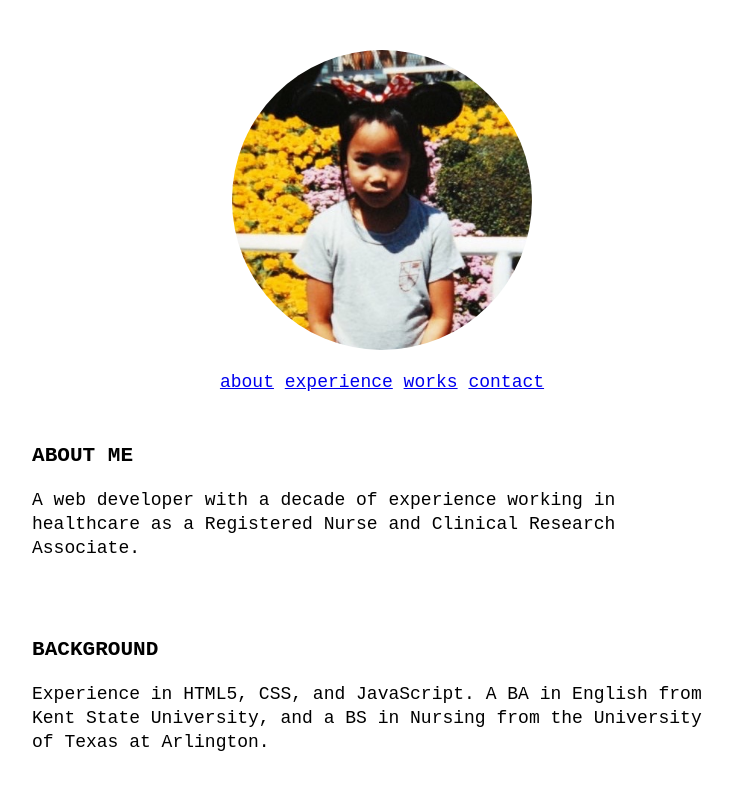
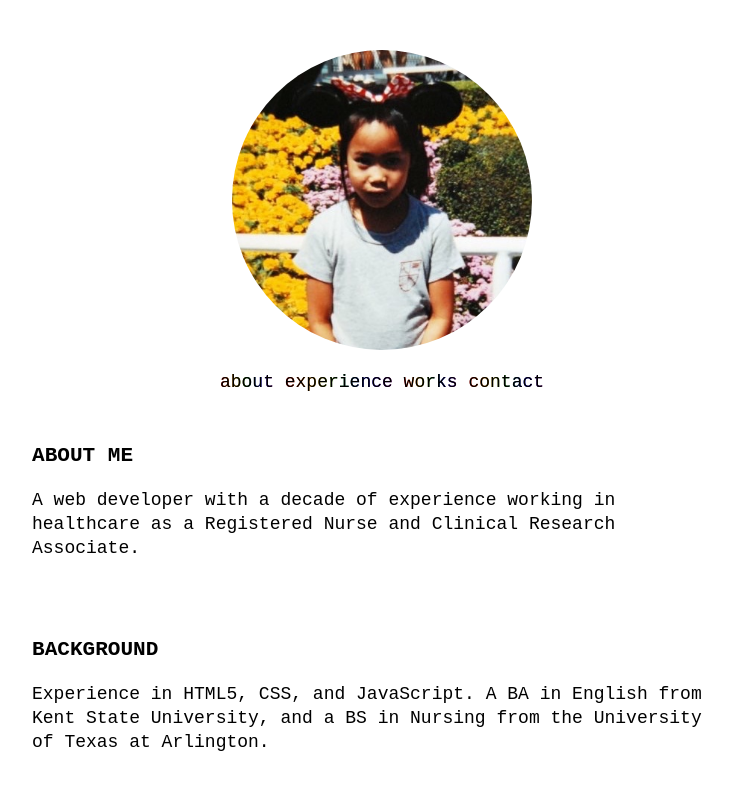
Before and after one commit to comfycodesy/profile, a plain HTML site: page index.html in a window 1280 px wide. Shown: the top 797 px of the page, without its empty margins (258-990 px from the left). Drawn offline with Linux system fonts and the light colour scheme.

Commit message:
Add files via upload

```diff
--- a/css.css
+++ b/css.css
@@ -42,3 +42,18 @@ p {
 	text-align: justify;
 	padding-bottom: 10px;
 }
+
+a {
+	text-decoration: none;
+	font-weight: 400;
+	color: black;
+	background: linear-gradient(90deg, red, orange, green, blue, purple);
+	background-clip: text;
+	-webkit-background-clip: text;
+	margin: auto;
+}
+
+a:hover {
+	color: transparent;
+	transition: 800ms ease;
+}
```
